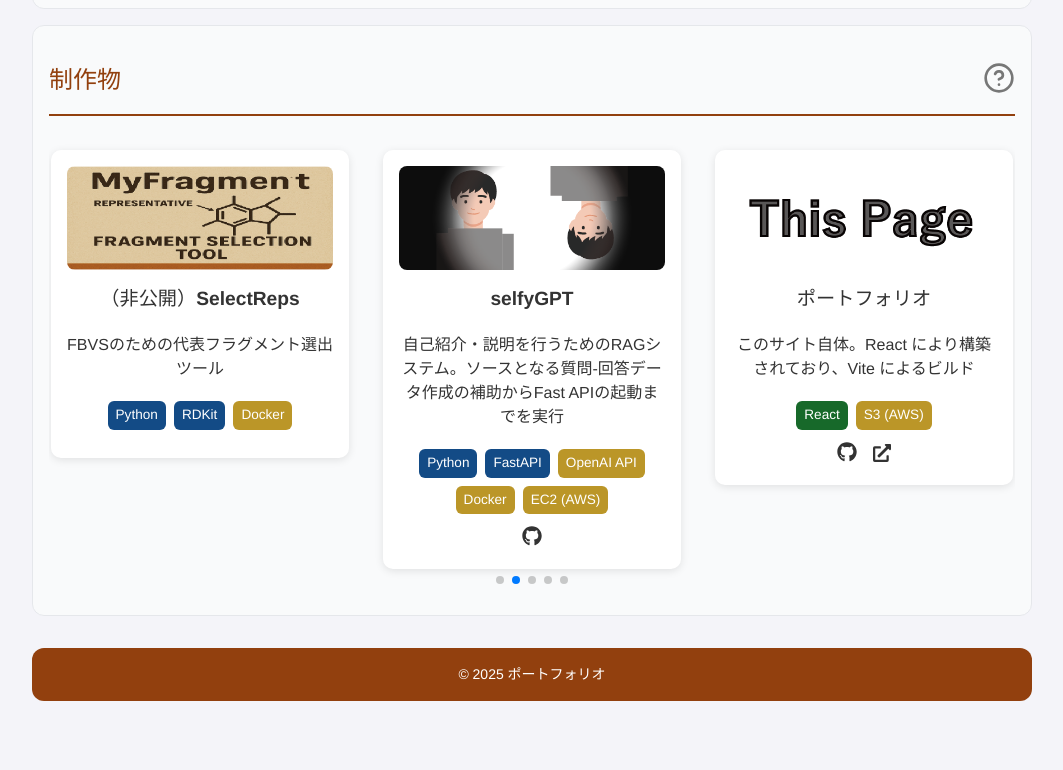
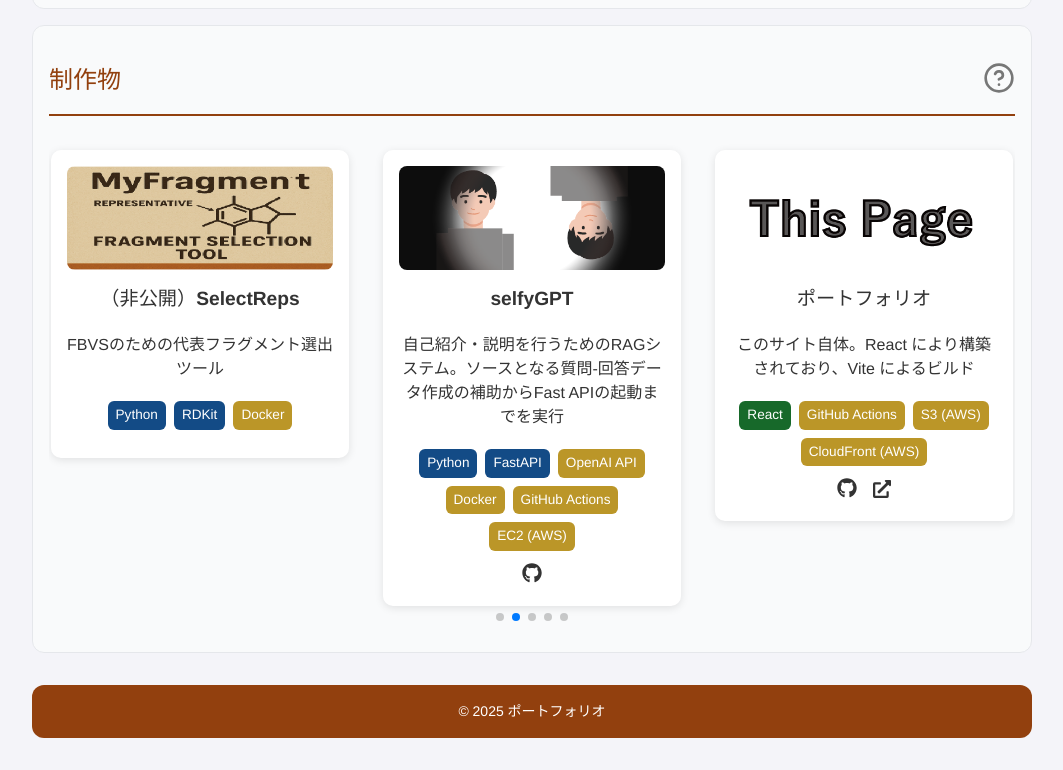
Before and after one commit to keisas/portfolio, a React (Vite) app: page / in a window 1280 px wide. Shown: the part 2839-3609 px from the top of the page, without its empty margins (108-1171 px from the left). Before the commit the page ends 3572 px from the top, so only its background shows below. Built offline with nearby package versions, Linux system fonts and the light colour scheme.

Commit message:
update: project info

```diff
--- a/src/data/projects.ts
+++ b/src/data/projects.ts
@@ -33,7 +33,7 @@ export const projects: Project[] = [
       { label: 'EC2 (AWS)', category: 'infra' },
     ],
     githubUrl: 'https://github.com/keisas/rustysearch',
-    demoUrl: 'https://rustysearch.yonecoding.com'
+    demoUrl: 'https://youtu.be/Tkg7qqwnWqk'
   },
 
   {
@@ -58,6 +58,7 @@ export const projects: Project[] = [
       { label: 'FastAPI', category: 'backend' },
       { label: 'OpenAI API', category: 'infra' },
       { label: 'Docker', category: 'infra' },
+      { label: 'GitHub Actions', category: 'infra' },
       { label: 'EC2 (AWS)', category: 'infra' },
     ],
     githubUrl: 'https://github.com/keisas/selfyGPT',
@@ -70,7 +71,9 @@ export const projects: Project[] = [
     imageUrl: portfolioImg,
     techStack: [
       { label: 'React', category: 'frontend' },
+      { label: 'GitHub Actions', category: 'infra' },
       { label: 'S3 (AWS)', category: 'infra' },
+      { label: 'CloudFront (AWS)', category: 'infra' },
     ],
     githubUrl: 'https://github.com/keisas/portfolio',
     demoUrl: 'https://yonecoding.com'
```
